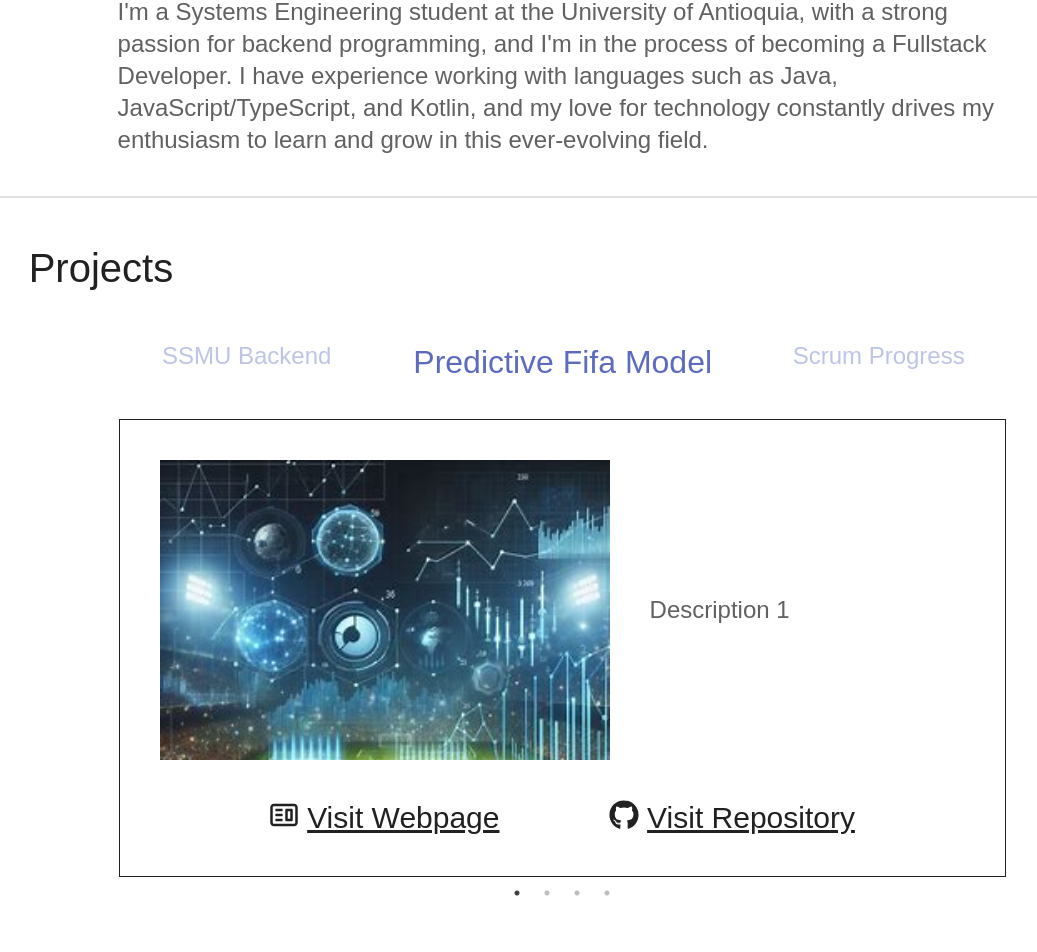
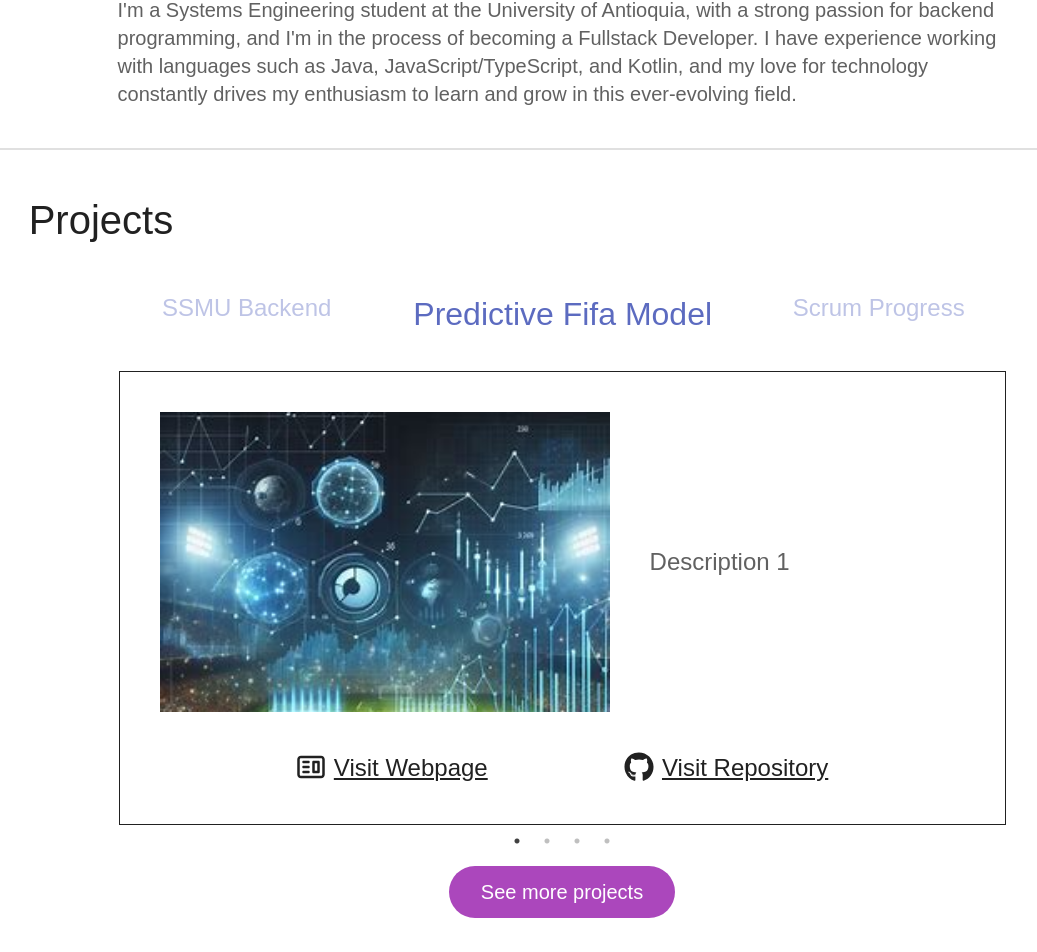
Before and after one commit to SebastianSaldarriagaC1/sebastiansaldarriaga, a Next.js app: page / in a window 1280 px wide. Shown: the part 462-1414 px from the top of the page, without its empty margins (78-1115 px from the left). Before the commit the page ends 1365 px from the top, so only its background shows below. Built offline with nearby package versions, Linux system fonts and the light colour scheme.

Commit message:
feat: add more projects button and refactor paragraph elements

```diff
--- a/src/app/globals.css
+++ b/src/app/globals.css
@@ -65,6 +65,11 @@
   font-family: "Montserrat", "Arial", "Sans Serif";
   text-decoration: underline;
 }
+.rounded-button {
+  background-color: var(--secondary-accent-color);
+  cursor: pointer;
+  font-family: "Montserrat", "Arial", "Sans Serif";
+}
 
 p {
   color: var(--secondary-text-color);
--- a/src/components/atoms/Button.tsx
+++ b/src/components/atoms/Button.tsx
@@ -0,0 +1,24 @@
+import React from "react";
+
+interface ButtonProps {
+  text: string;
+  onClick: () => void;
+  extraClass?: string;
+}
+
+const RoundedButton: React.FC<ButtonProps> = ({
+  text,
+  onClick,
+  extraClass,
+}) => {
+  return (
+    <button
+      onClick={onClick}
+      className={`rounded-full bg-primary text-white px-8 py-3 text-xl rounded-button ${extraClass}`}
+    >
+      {text}
+    </button>
+  );
+};
+
+export { RoundedButton };
--- a/src/components/atoms/Text.tsx
+++ b/src/components/atoms/Text.tsx
@@ -11,8 +11,12 @@
   href: string;
 }
 
-const SectionText: React.FC<TextProps> = ({ text, extraClass }) => {
-  return <h1 className={"section-text " + extraClass}>{text}</h1>;
+const SectionText: React.FC<TextProps> = ({ id, text, extraClass }) => {
+  return (
+    <h1 id={id} className={"section-text " + extraClass}>
+      {text}
+    </h1>
+  );
 };
 
 const Navbartext: React.FC<AnchorProps> = ({ text, href }) => {
@@ -26,6 +30,14 @@
 const HeaderText: React.FC<TextProps> = ({ id, text, extraClass }) => {
   return (
     <p id={id} className={"header-text " + extraClass}>
+      {text}
+    </p>
+  );
+};
+
+const ParagraphText: React.FC<TextProps> = ({ id, text, extraClass }) => {
+  return (
+    <p id={id} className={"paragraph-text " + extraClass}>
       {text}
     </p>
   );
@@ -59,4 +71,4 @@
 };
 // End HighlightText component
 
-export { SectionText, Navbartext, HeaderText, HighlightText };
+export { SectionText, Navbartext, HeaderText, HighlightText, ParagraphText };
--- a/src/components/molecules/Card.tsx
+++ b/src/components/molecules/Card.tsx
@@ -3,6 +3,7 @@
 
 import { FaGithub } from "react-icons/fa";
 import { CgWebsite } from "react-icons/cg";
+import { ParagraphText } from "../atoms/Text";
 
 interface ProjectCardProps {
   title: string;
@@ -23,7 +24,7 @@
     <div className="p-10 m-[1px] card-border">
       <div className="sm:flex items-center">
         <ProjectImage src={image} alt={title} />
-        <p className="sm:ml-10">{description}</p>
+        <ParagraphText text={description} extraClass="sm:ml-10" />
       </div>
       <div className="sm:flex w-full mt-10 justify-evenly">
         {websiteLink && (
@@ -34,7 +35,7 @@
             className="flex"
           >
             <CgWebsite className="mr-2 text-xl sm:text-3xl" />
-            <p className="project-external-link-text text-xl  sm:text-3xl">
+            <p className="project-external-link-text text-xl  sm:text-2xl">
               Visit Webpage
             </p>
           </a>
@@ -47,7 +48,7 @@
             className="flex"
           >
             <FaGithub className="mr-2 text-xl sm:text-3xl" />
-            <p className="project-external-link-text text-xl sm:text-3xl">
+            <p className="project-external-link-text text-xl sm:text-2xl">
               Visit Repository
             </p>
           </a>
--- a/src/components/organisms/AboutSection.tsx
+++ b/src/components/organisms/AboutSection.tsx
@@ -1,5 +1,5 @@
 import React from "react";
-import { HighlightText } from "../atoms/Text";
+import { HighlightText, ParagraphText } from "../atoms/Text";
 import { CircleImage } from "../atoms/Image";
 
 const AboutSection: React.FC = () => {
@@ -18,16 +18,16 @@
             />
           </div>
         </div>
-        <div className="w-10/12 mx-auto items-center text-base sm:text-2xl">
-          <p>
-            I&apos;m a Systems Engineering student at the University of
+        <div className="w-10/12 mx-auto items-center text-base sm:text-xl">
+          <ParagraphText
+            text="I'm a Systems Engineering student at the University of
             Antioquia, with a strong passion for backend programming, and
-            I&apos;m in the process of becoming a Fullstack Developer. I have
+            I'm in the process of becoming a Fullstack Developer. I have
             experience working with languages such as Java,
             JavaScript/TypeScript, and Kotlin, and my love for technology
             constantly drives my enthusiasm to learn and grow in this
-            ever-evolving field.
-          </p>
+            ever-evolving field."
+          />
         </div>
       </div>
     </div>
--- a/src/components/organisms/ProjectsSection.tsx
+++ b/src/components/organisms/ProjectsSection.tsx
@@ -6,6 +6,7 @@
 
 import { ProjectCard } from "../molecules/Card";
 import { SectionText } from "../atoms/Text";
+import { RoundedButton } from "../atoms/Button";
 
 const projectList = [
   {
@@ -71,8 +72,9 @@
     setNav2(sliderRef2.current);
   }, []);
   return (
-    <div className="slider-container mx-auto w-11/12 sm:w-10/12">
-      <SectionText text="Projects" />
+    <div className="mx-auto w-11/12 sm:w-10/12">
+      <div className="slider-container">
+        <SectionText id="projects" text="Projects" />
         <Slider
           asNavFor={nav2 ?? undefined}
           ref={(slider) => {
@@ -107,6 +109,17 @@
           ))}
         </Slider>
       </div>
+      {/* Centered button to see more projects*/}
+      <div className="flex justify-center my-10">
+        <RoundedButton
+          text="See more projects"
+          onClick={() =>
+            window.open("https://github.com/SebastianSaldarriagaC1", "_blank")
+          }
+          extraClass="mx-auto"
+        />
+      </div>
+    </div>
   );
 };
 
```
Lines whose indentation alone changed are shown as unchanged.
